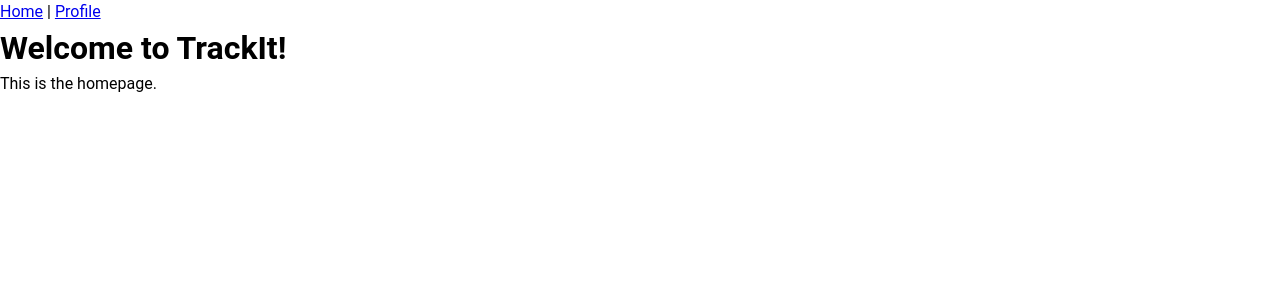
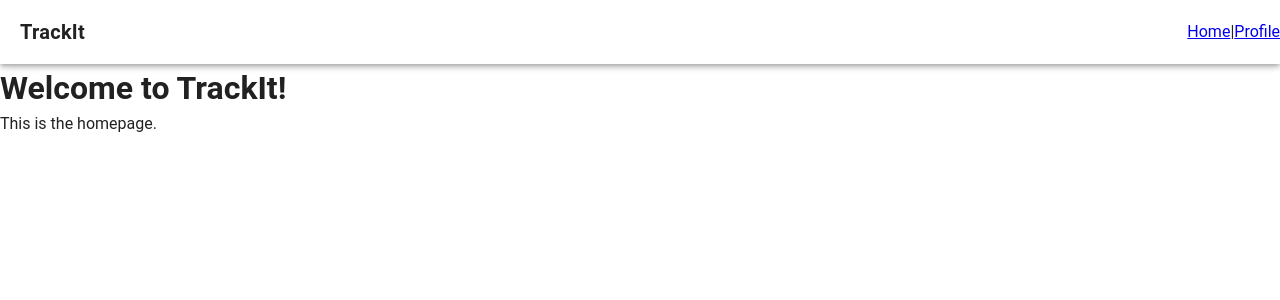
Before and after one commit to idilyilmz/trackit, a Vue app in the folder web/: page / in a window 1280 px wide. Shown: the top 300 px of the page. Built offline with nearby package versions, Linux system fonts and the light colour scheme.

Commit message:
added header (&footer) to app.vue

```diff
--- a/web/src/App.vue
+++ b/web/src/App.vue
@@ -1,11 +1,12 @@
 <template>
-   <Header />         <!-- optional global header -->
-  <router-view />
+  <v-app>
+    <Header />
+    <v-main>
+      <router-view />
+    </v-main>
+  </v-app>
 </template>
 
-<script setup>
+<script lang="ts" setup>
 import Header from './components/ui/Header.vue'
-
 </script>
-
-<style scoped></style>
--- a/web/src/components/ui/Header.vue
+++ b/web/src/components/ui/Header.vue
@@ -1,10 +1,14 @@
 <template>
-  <header>
-    <nav>
-      <router-link to="/">Home</router-link> |
-      <router-link to="/profile">Profile</router-link>
-    </nav>
-  </header>
+  <v-app-bar>
+    <v-toolbar-title class="text-h6 font-weight-bold">
+      TrackIt
+    </v-toolbar-title>
+
+    <v-spacer/>
+
+    <router-link to="/">Home</router-link> |
+    <router-link to="/profile">Profile</router-link>
+  </v-app-bar>
 </template>
 
 <script setup lang=ts></script>
```
Also changed, not shown: web/src/components/ui/Footer.vue (+19 -2 lines).
